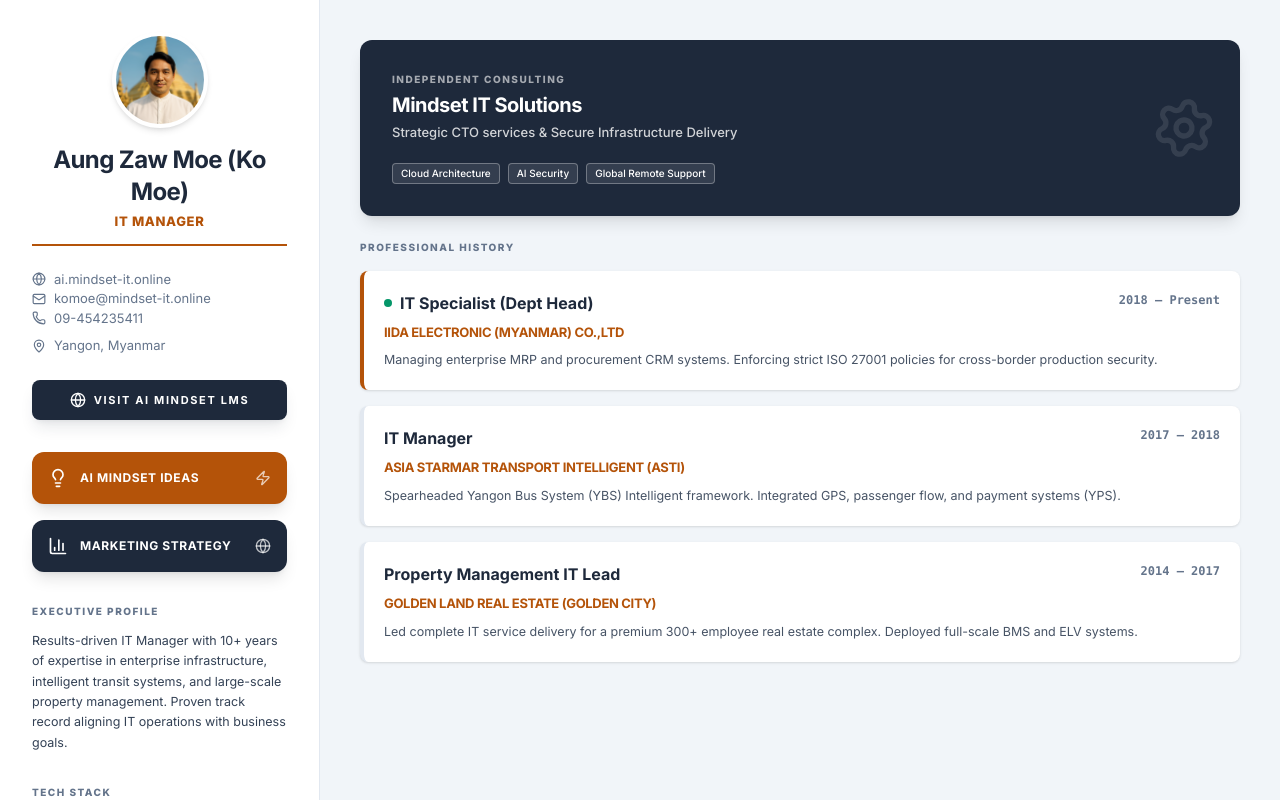
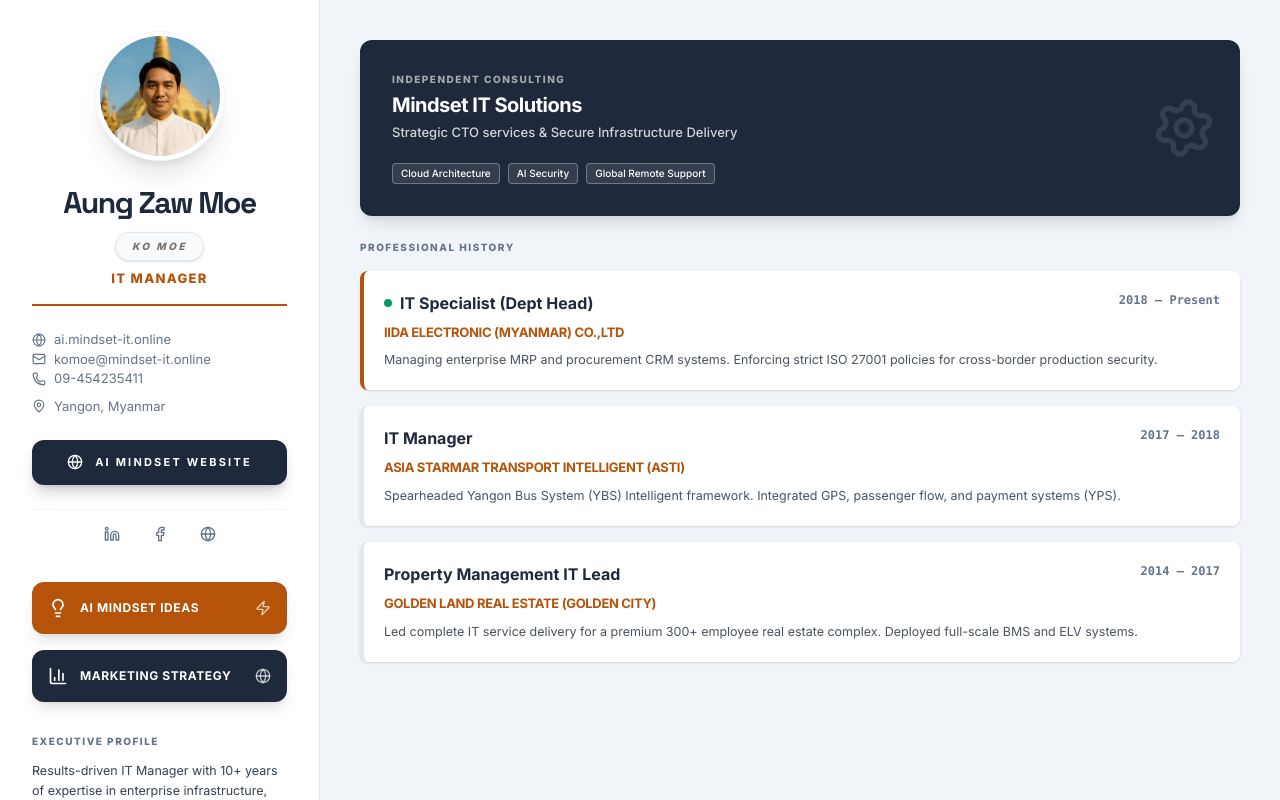
Before and after one commit to komoe-work/komoe-portifolio-, a React (Vite) app: page / in a window 1280 px wide. Built offline with nearby package versions, Linux system fonts and the light colour scheme.

Commit message:
Update Facebook Page link

```diff
--- a/src/App.tsx
+++ b/src/App.tsx
@@ -29,7 +29,9 @@
   ArrowDown,
   Download,
   User,
-  BarChart3
+  BarChart3,
+  Linkedin,
+  Facebook
 } from "lucide-react";
 
 const fadeIn = {
@@ -49,7 +51,7 @@
       <aside className="w-full lg:w-80 h-full bg-sidebar-bg border-r border-border-subtle p-8 overflow-y-auto flex flex-col gap-8 shrink-0 focus-visible:outline-none">
         <div>
           <div className="flex flex-col items-center mb-6">
-            <div className="w-24 h-24 rounded-full border-4 border-white shadow-md mb-4 overflow-hidden group bg-slate-50 relative">
+            <div className="w-28 h-28 lg:w-32 lg:h-32 rounded-full border-4 border-white shadow-xl mb-6 overflow-hidden group bg-slate-50 relative ring-1 ring-slate-100 mx-auto">
               <img
                 src="/komoe.svg"
                 alt="Aung Zaw Moe (Ko Moe) Professional Profile"
@@ -62,9 +64,14 @@
               />
               <User className="w-12 h-12 text-slate-300 absolute inset-0 m-auto hidden group-[.flex]:block" aria-hidden="true" />
             </div>
-            <header className="border-b-2 border-accent pb-3 w-full text-center">
-              <h1 className="text-2xl font-bold text-primary tracking-tight">Aung Zaw Moe (Ko Moe)</h1>
-              <div className="text-[13px] uppercase tracking-wider font-extrabold text-accent mt-1">IT Manager</div>
+            <header className="border-b-2 border-accent pb-4 w-full text-center">
+              <h1 className="text-3xl font-display font-bold text-primary tracking-tighter leading-tight">Aung Zaw Moe</h1>
+              <div className="mt-2.5 mb-2 flex items-center justify-center">
+                <span className="inline-flex items-center px-4 py-1.5 rounded-full bg-slate-50 text-[10px] font-extrabold text-stone-500 uppercase tracking-[0.25em] italic border border-slate-200 shadow-sm transition-transform hover:scale-105 cursor-default">
+                  Ko Moe
+                </span>
+              </div>
+              <div className="text-[13px] uppercase tracking-widest font-extrabold text-accent">IT Manager</div>
             </header>
           </div>
 
@@ -80,12 +87,24 @@
               href="https://ai.mindset-it.online/"
               target="_blank"
               rel="noopener noreferrer"
-              className="w-full flex items-center justify-center gap-2 bg-primary text-white py-3 rounded-lg text-[11px] font-bold uppercase tracking-[0.15em] shadow-lg shadow-primary/10 hover:bg-slate-800 hover:shadow-xl hover:-translate-y-0.5 transition-all active:scale-[0.98] group"
-              aria-label="Visit AI Mindset Learning Management System"
+              className="w-full flex items-center justify-center gap-3 bg-primary text-white py-3.5 rounded-xl text-[11px] font-bold uppercase tracking-[0.2em] shadow-lg shadow-primary/20 hover:bg-slate-800 hover:shadow-xl hover:-translate-y-0.5 transition-all active:scale-[0.98] group"
+              aria-label="Visit AI Mindset Website and LMS"
             >
-              <Globe className="w-4 h-4 group-hover:rotate-12 transition-transform" aria-hidden="true" />
-              Visit AI Mindset LMS
+              <Globe className="w-4 h-4 group-hover:animate-pulse" aria-hidden="true" />
+              AI Mindset Website
             </a>
+
+            <div className="flex items-center justify-center gap-4 pt-2 border-t border-border-subtle/50">
+              <a href="#" className="p-2 rounded-full text-text-light hover:text-primary hover:bg-slate-50 transition-all" aria-label="LinkedIn Profile">
+                <Linkedin className="w-4 h-4" />
+              </a>
+              <a href="https://www.facebook.com/profile.php?id=61570808135698" target="_blank" rel="noopener noreferrer" className="p-2 rounded-full text-text-light hover:text-primary hover:bg-slate-50 transition-all" aria-label="Facebook Profile">
+                <Facebook className="w-4 h-4" />
+              </a>
+              <a href="https://ai.mindset-it.online/" className="p-2 rounded-full text-text-light hover:text-primary hover:bg-slate-50 transition-all" aria-label="AI Mindset LMS">
+                <Globe className="w-4 h-4" />
+              </a>
+            </div>
           </div>
         </div>
 
```
